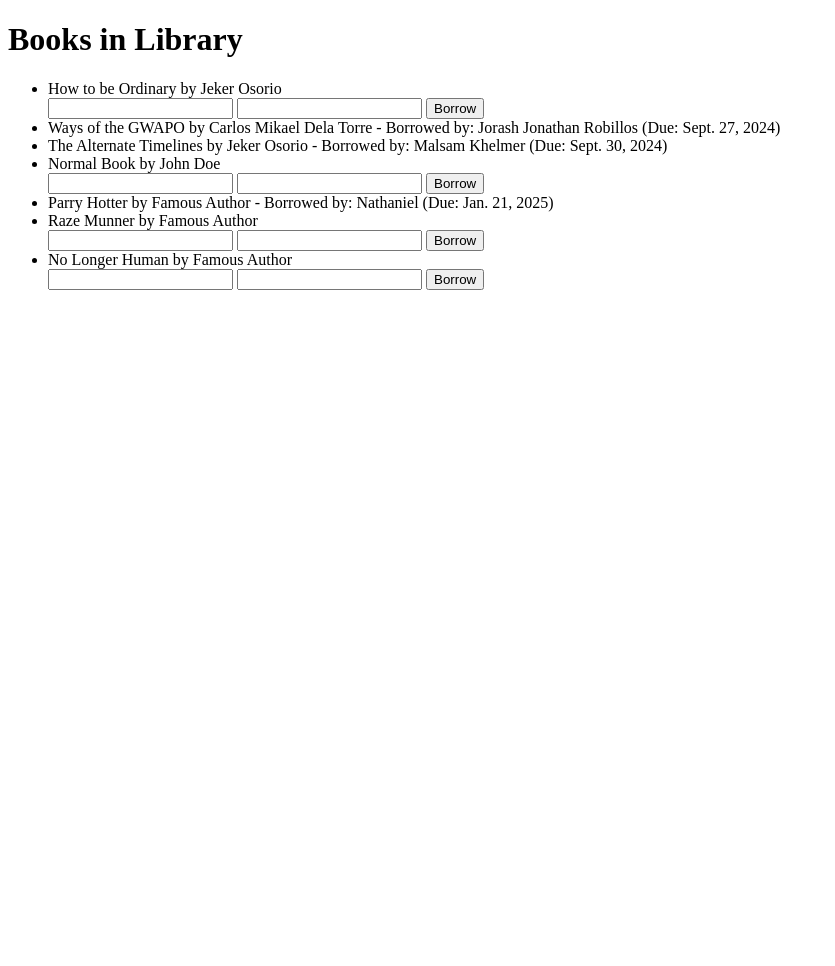
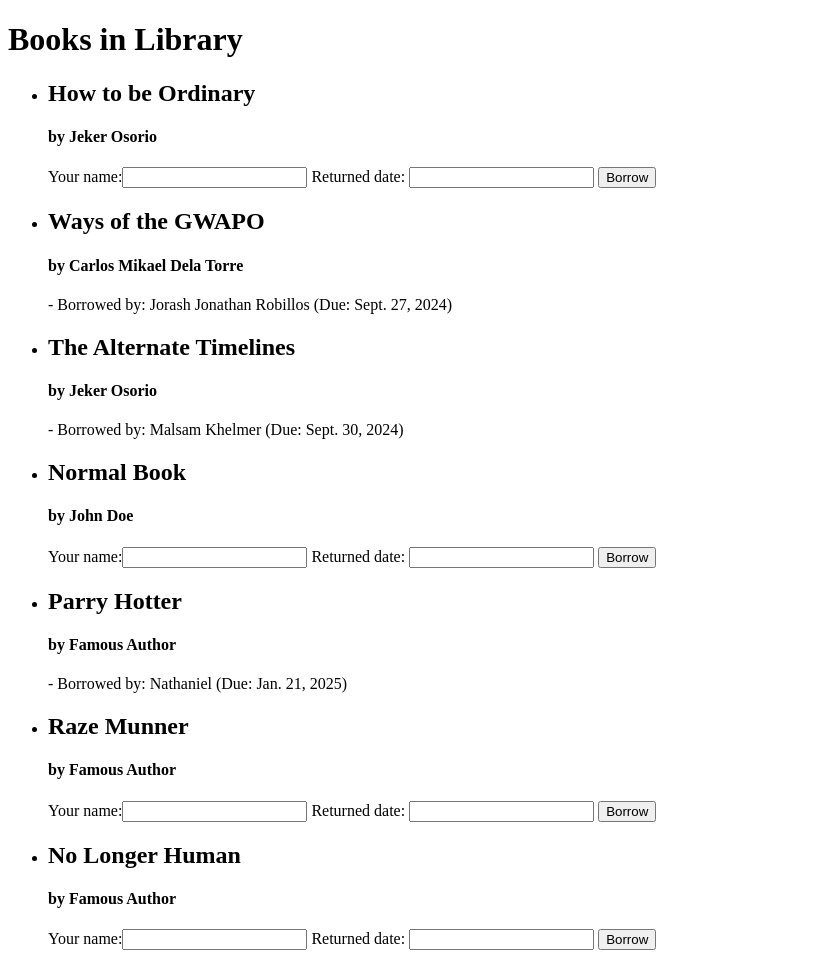
Before and after one commit to Syjhert/django_ORM, a Django app: page /books/ in a window 1280 px wide. Shown: the whole page, without its empty margins (0-835 px from the left). Before the commit the page ends 290 px from the top, so only its background shows below. Run offline with Django 5.2, Linux system fonts and the light colour scheme; data comes from the database, SQL or seed files in the repository; both versions use the stored data as it was after the commit.

Commit message:
html tweak

```diff
--- a/books/templates/books/book_list.html
+++ b/books/templates/books/book_list.html
@@ -10,14 +10,14 @@
     <ul>
         {% for book in books %}
         <li>
-            {{ book.title }} by {{ book.author.name}}
+            <h2>{{ book.title }}</h2> <h4> by {{ book.author.name}}</h4>
             {% if book.borrowed_by %}
             - Borrowed by: {{ book.borrowed_by }} (Due: {{ book.due_date }})
             {% else %}
             <form method="post">
                 {% csrf_token %}
                 <input type="hidden" name="book_id" value="{{ book.id }}">
-                {{ form.borrowed_by }} {{ form.due_date }}
+                Your name:{{ form.borrowed_by }} Returned date: {{ form.due_date }}
                 <button type="submit">Borrow</button>
             </form>
             {% endif %}
```
Also changed, not shown: db.sqlite3.
